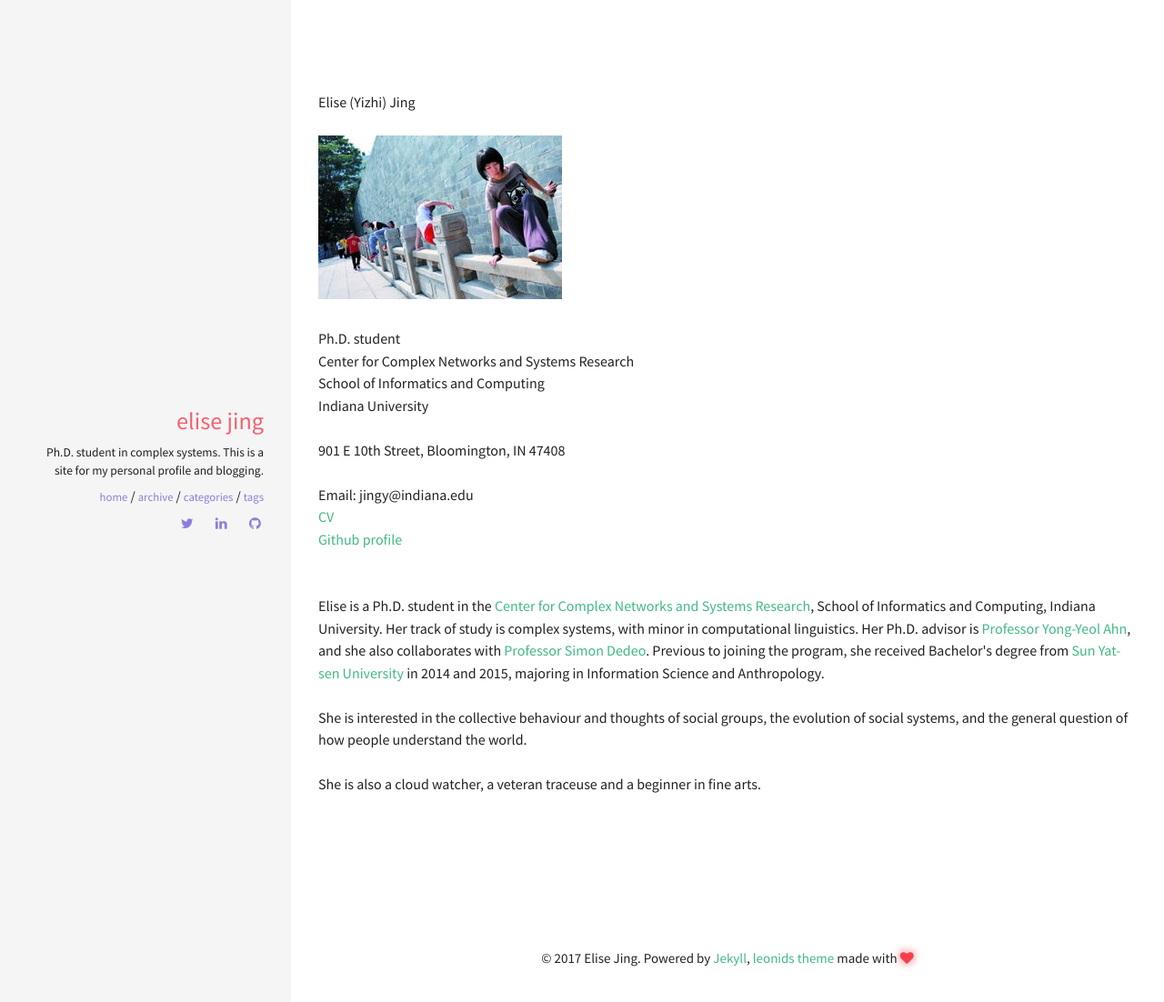
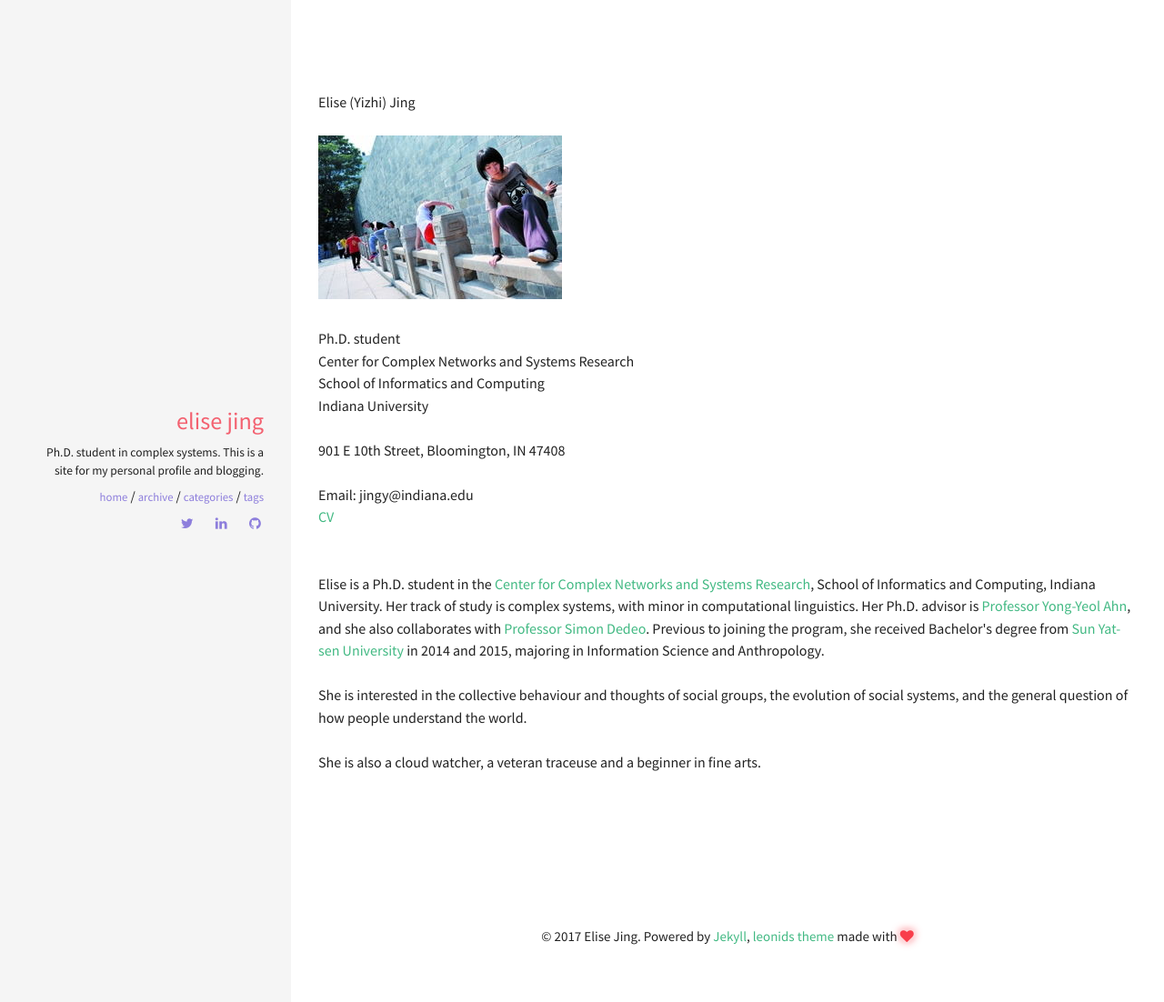
Before and after one commit to yzjing/yzjing.github.io, a Jekyll site: the page built from index.html, in a window 1280 px wide. Shown: the top 1102 px of the page at 91% size. Built offline with Jekyll 4.4.1, drawn with Linux system fonts in a browser that asks for light colours.

Commit message:
update home page

```diff
--- a/index.html
+++ b/index.html
@@ -30,8 +30,6 @@ Email: jingy@indiana.edu
 <br>
 <a href="https://github.com/yzjing/yzjing.github.io/raw/master/cv_20170211.pdf">CV</a>
 <br>
-<a href="https://github.com/yzjing">Github profile</a>
-<br>
 <br>
 <br>
 Elise is a Ph.D. student in the <a href="http://cnets.indiana.edu/">Center for Complex Networks and Systems Research</a>, School of Informatics and Computing, Indiana University. Her track of study is complex systems, with minor in computational linguistics. Her Ph.D. advisor is <a href="http://yongyeol.com/">Professor Yong-Yeol Ahn</a>, and she also collaborates with <a href="http://tuvalu.santafe.edu/~simon/"> Professor Simon Dedeo</a>. Previous to joining the program, she received Bachelor's degree from <a href="http://www.sysu.edu.cn/2012/en/index.htm">Sun Yat-sen University</a> in 2014 and 2015, majoring in Information Science and Anthropology.
```
Also changed, not shown: 2 other files.
